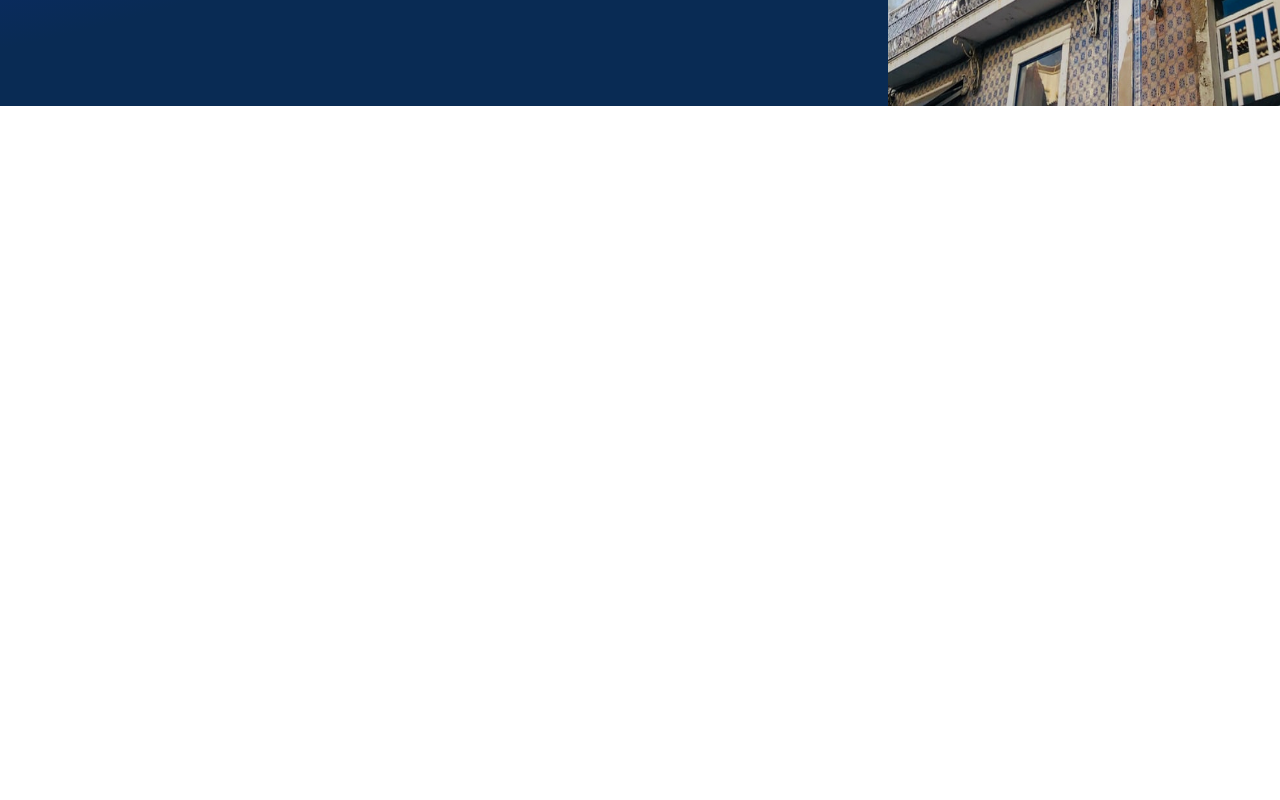
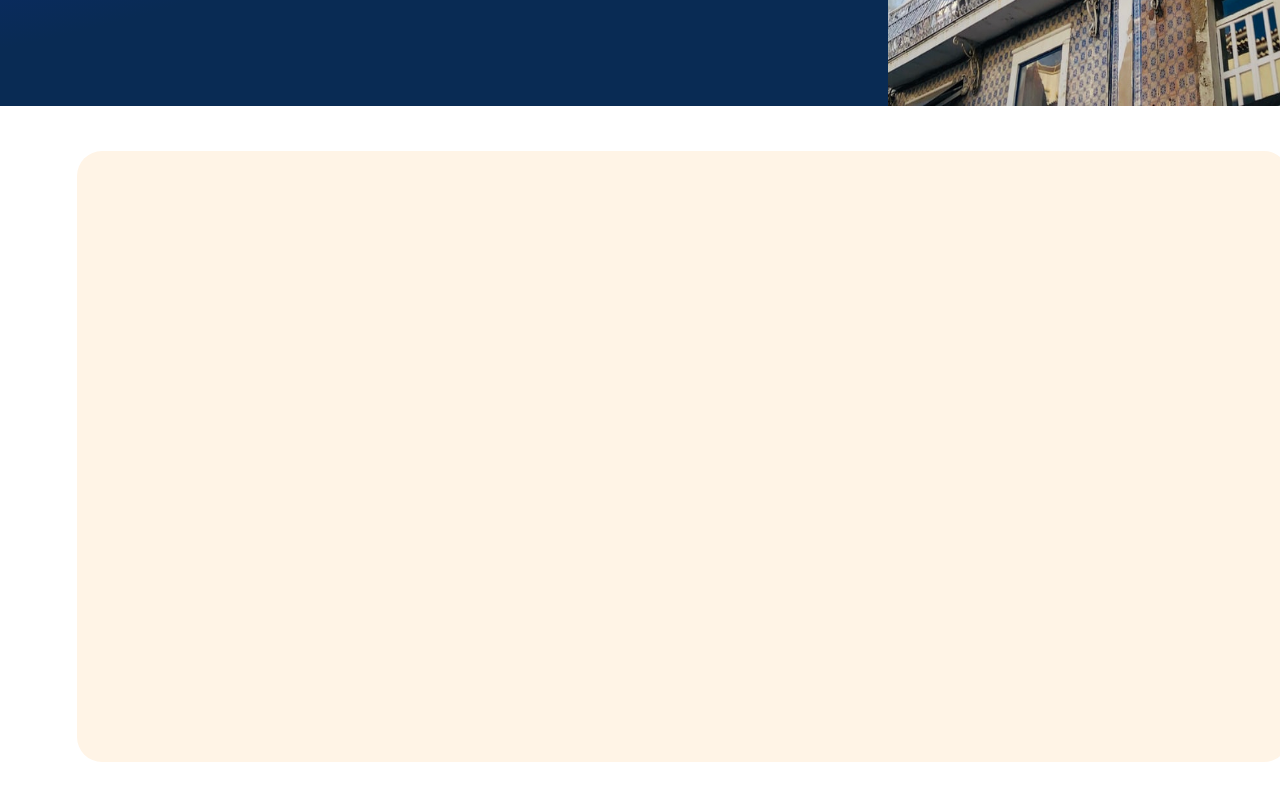
Before and after one commit to BrendowLincoln/PerfectHome, an Angular app: page / in a window 1280 px wide. Shown: the part 662-1462 px from the top of the page. Before the commit the page ends 800 px from the top, so only its background shows below. Built offline with nearby package versions, Linux system fonts and the light colour scheme.

Commit message:
WIP: Most popular propertys section

```diff
--- a/src/app/home/home.component.html
+++ b/src/app/home/home.component.html
@@ -2,6 +2,7 @@
 <section class="primary-section">
 
     <!-- NAVBAR -->
+    <header>
         <mat-toolbar class="header">
             <mat-toolbar-row>
                 <img src="/assets/a674660e563f4e73a3c04a780026b85e.png" alt="Logo Perfect Home" class="logo">
@@ -15,6 +16,7 @@
                 </div>
             </mat-toolbar-row>
         </mat-toolbar>
+    </header>
     <!-- /NAVBAR -->
 
     <div class="primary-section-color">
@@ -57,3 +59,11 @@
 
 </section>
 <!-- /PRIMARY SECTION -->
+
+<section class="popular-propertys-section">
+
+    <div class="background-box">
+
+    </div>
+
+</section>
--- a/src/app/home/home.component.scss
+++ b/src/app/home/home.component.scss
@@ -12,7 +12,7 @@
 
 .primary-section {
     height: 768px;
-    width: 100vw;
+    width: 100%;
     display: flex;
     flex-direction: row;
     min-width: 1366px;
@@ -156,3 +156,21 @@
 
 
 }
+
+.popular-propertys-section {
+    display: flex;
+    justify-content: center;
+    height: 768px;
+    width: 100%;
+    border-color: 2px solid red;
+    min-width: 1366px;
+    margin-top: 45px;
+
+    .background-box {
+        width: 1212px;
+        height: 611px;
+        background-color: #FFF4E6;
+        border-radius: 25px;
+    }
+
+}
```
Lines whose indentation alone changed are shown as unchanged.
